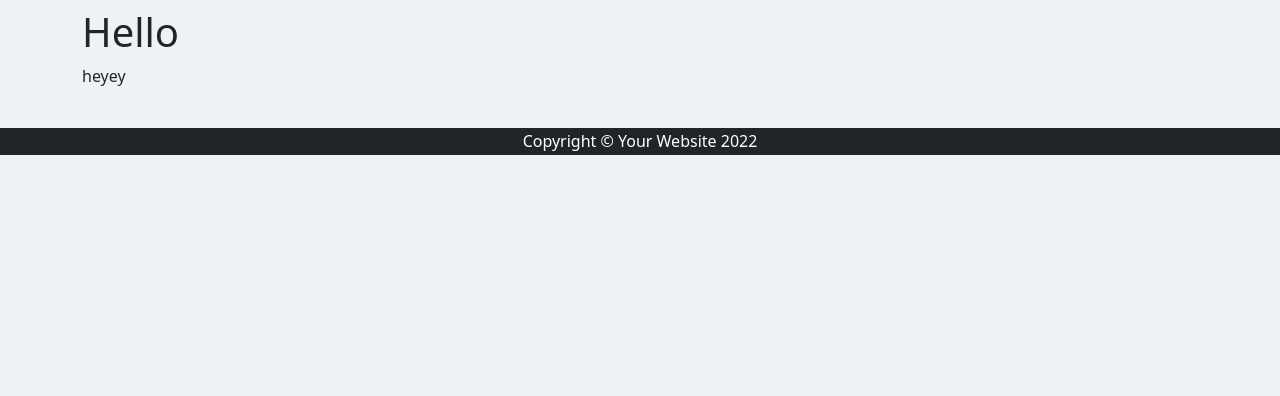
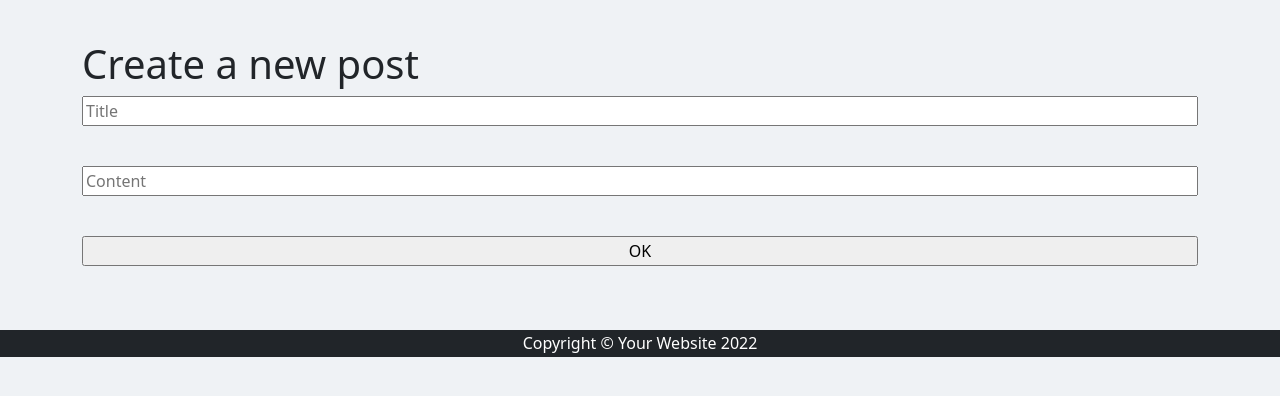
Before and after one commit to margaritisarg/forum, a Django app: page /createpost/ in a window 1280 px wide. Shown: the part 153-549 px from the top of the page. Run offline with Django 4.2, Linux system fonts and the light colour scheme; some libraries are stand-ins or nearby versions.

Commit message:
UI working but now some messy code to work on

```diff
--- a/base/templates/base/components/navbar_component.html
+++ b/base/templates/base/components/navbar_component.html
@@ -1,7 +1,7 @@
 
 <nav class="navbar navbar-expand-lg navbar-dark bg-dark">
     <div class="container">
-        <a class="navbar-brand" href={% url 'home' %}">Django Forum</a>
+        <a class="navbar-brand" href={% url 'home' %}#">Django Forum</a>
         <button class="navbar-toggler" type="button" data-bs-toggle="collapse" data-bs-target="#navbarSupportedContent" aria-controls="navbarSupportedContent" aria-expanded="false" aria-label="Toggle navigation"><span class="navbar-toggler-icon"></span></button>
         <div class="collapse navbar-collapse" id="navbarSupportedContent">
             <ul class="navbar-nav ms-auto mb-2 mb-lg-0">
--- a/base/templates/base/components/searchbar_component.html
+++ b/base/templates/base/components/searchbar_component.html
@@ -1,6 +1,6 @@
 
 <!-- Page header with logo and tagline-->
-<header class="py-5 bg-light border-bottom mb-4-custom">
+<header class="py-5 bg-light border-bottom mb-4">
     <div class="container">
         <div class="text-center my-1">
             <!-- <h1 class="fw-bolder">Home</h1> -->
--- a/base/templates/base/create_post.html
+++ b/base/templates/base/create_post.html
@@ -2,8 +2,21 @@
 
 {% block content %}
 <div class="container">
-<h1> Hello </h1>
-<p> heyey </p>
+    <h1> Create a new post </h1>
+
+    <form method="POST" action="">
+        {% csrf_token %}
+        <div class="card mb-4">
+            <input id="header" type="text" name="header" placeholder="Title" autocomplete="off">
+        </div>
+        <div class="card mb-4">
+            <input id="body" type="text" name="body" placeholder="Content" autocomplete="off">
+        </div>
+        <div class="card mb-4">
+            <input type="submit" value="OK">
+        </div>
+    </form>
+
 </div>
 
 {% endblock %}
--- a/base/templates/base/myposts.html
+++ b/base/templates/base/myposts.html
@@ -4,9 +4,9 @@
 
     <div class="container"> {{user_id}}  {{username}}</div>
 
+    <div class="container">
+        {% include 'base/components/create_post_component.html'%}
 
-
-    <div class="container">
         {% if posts is not None %}
             {% for post in posts %}
                 {% include 'base/components/post_component.html' with post=post %}
```
Also changed, not shown: base/templates/base/components/create_post_component.html (+6 -16 lines), base/templates/base/home.html (+1 -7 lines), db.sqlite3.
